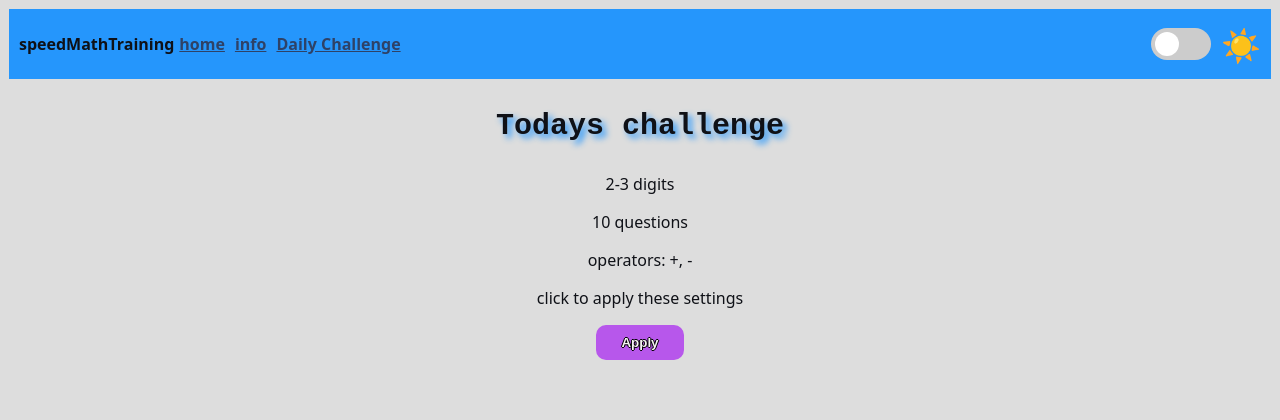
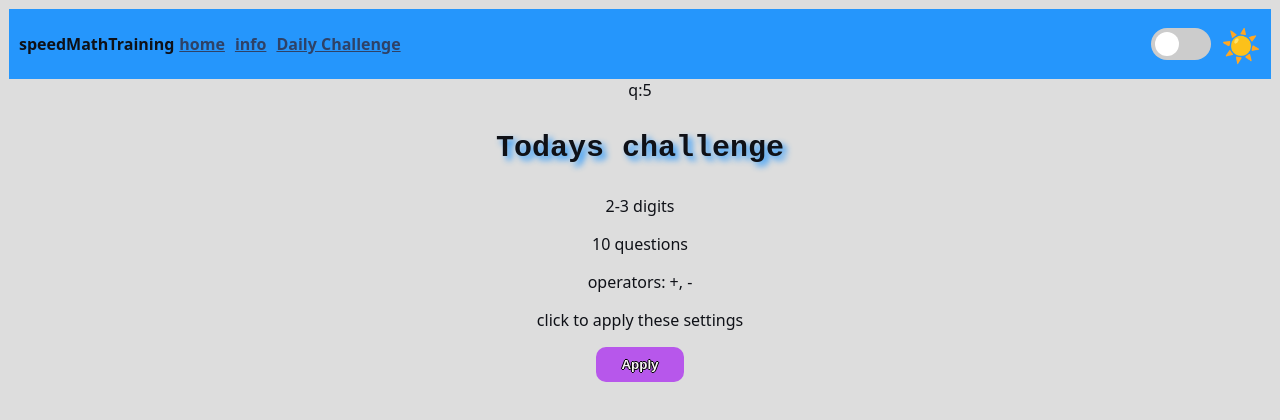
Before and after one commit to ViLP357/speedMathTraining, a React (Vite) app in the folder frontend/speedMathTrainingFrontend/: page /dailychallenge in a window 1280 px wide. Shown: the top 420 px of the page. Built offline with nearby package versions, Linux system fonts and the light colour scheme.

Commit message:
use zustand for questions number

```diff
--- a/frontend/speedMathTrainingFrontend/src/App.tsx
+++ b/frontend/speedMathTrainingFrontend/src/App.tsx
@@ -17,7 +17,7 @@ const App = () => {
   useEffect(() => {
     document.body.className = theme
   }, [theme])
- return ( //use zustand
+ return ( //use zustand, https://fullstackopen.com/osa6/flux_arkkitehtuuri_ja_zustand
       <Router>
         <div className= {styles.navigation}>
           speedMathTraining
--- a/frontend/speedMathTrainingFrontend/src/components/DailyChallenge.tsx
+++ b/frontend/speedMathTrainingFrontend/src/components/DailyChallenge.tsx
@@ -1,14 +1,20 @@
 import styles from '../mystyle.module.css'
+import { useSettingsStore } from '../store.js'
 
 const DailyChallenge = ()=> {
+    const apply = () => {
+        changeQuestions(10)
+    }
+    const { questions, changeQuestions } = useSettingsStore()
     return (
         <div>
+            q:{questions}
            <h3 className={styles.header}>Todays challenge</h3>
             <p>2-3 digits</p>
             <p>10 questions</p>
             <p>operators: +, -</p>
             <p>click to apply these settings</p>
-            <button>Apply </button>
+            <button onClick={apply}>Apply </button>
         </div>
     )
 }
--- a/frontend/speedMathTrainingFrontend/src/components/GamePage.tsx
+++ b/frontend/speedMathTrainingFrontend/src/components/GamePage.tsx
@@ -3,10 +3,12 @@ import { useState } from 'react';
 import type { OperatorsStates, submitMode } from "../types"
 import QuestionArea from '../components/QuestionArea';
 import styles from '../mystyle.module.css'
+import { useSettingsStore } from '../store.js'
 
 const GamePage = () => {
+  const siteName = "speedMath Training";
+  const { questions, changeQuestions } = useSettingsStore()
 
-  const siteName = "speedMath Training";
   const [operators, setOperators] = useState<OperatorsStates>({
     addition: false,
     subtraction: false,
@@ -15,10 +17,14 @@ const GamePage = () => {
   const [started, setStarted] = useState<boolean>(false);
   const [errorMessage, setErrorMessage ] = useState<string>("");
   const [range, setRange] = useState<number[]>([1,1])
-  const [ numberOfQuestions, setNumberOfQuestions] = useState<number>(5)
+  const [ numberOfQuestions, setNumberOfQuestions] = useState<number>(questions)
   const [submitMode, setSubmitMode] = useState<submitMode>(0);
 
+
+
+
   const handleOperatorChange = (e : React.ChangeEvent<HTMLInputElement>) => {
+
     const {checked} = e.target
     const operator = e.target.name as keyof OperatorsStates
     setOperators(prev => ({
@@ -46,6 +52,7 @@ const GamePage = () => {
         setRange(prev=>[Math.min(prev[0], prev[1]), prev[1]]);
       } else if(event.target.id === "inpNumberOfQuestions") {
         setNumberOfQuestions(Number(event.target.value))
+        changeQuestions(Number(event.target.value))
       }
   }
   const handleSubmitMode = (event:React.ChangeEvent<HTMLInputElement>)=> {
@@ -90,7 +97,7 @@ const GamePage = () => {
         Number of questions: {numberOfQuestions}
         <br></br>
         <input className={styles.slider} id = "inpNumberOfQuestions" type = "range" min="5" max="20" step = "5" value = {numberOfQuestions} onChange={handleChange}/>
-
+        p: {questions}
 
         </div>
         <button className={styles.startButton}onClick={startGame}> Start</button>
--- /dev/null
+++ b/frontend/speedMathTrainingFrontend/src/store.js
@@ -0,0 +1,9 @@
+import { create } from 'zustand'
+
+export const useSettingsStore = create(set => ({
+  questions: 5,
+  changeQuestions: value => set(state => ({questions: value })),
+  decrement: () => set(state => ({ counter: state.counter - 1 })),
+}))
+
+//export const useSettings = () => useSettingsStore(state => state.questions)
```
